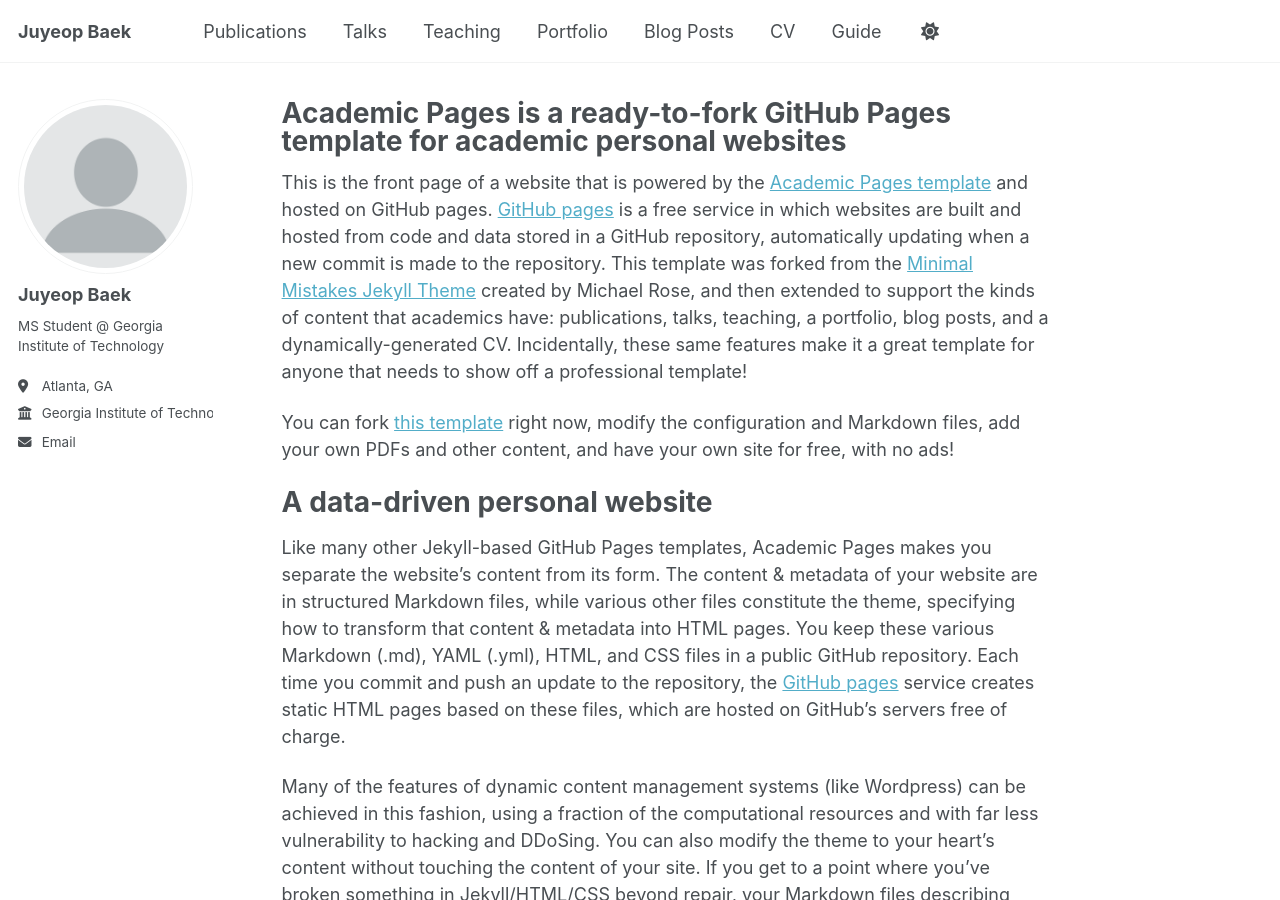
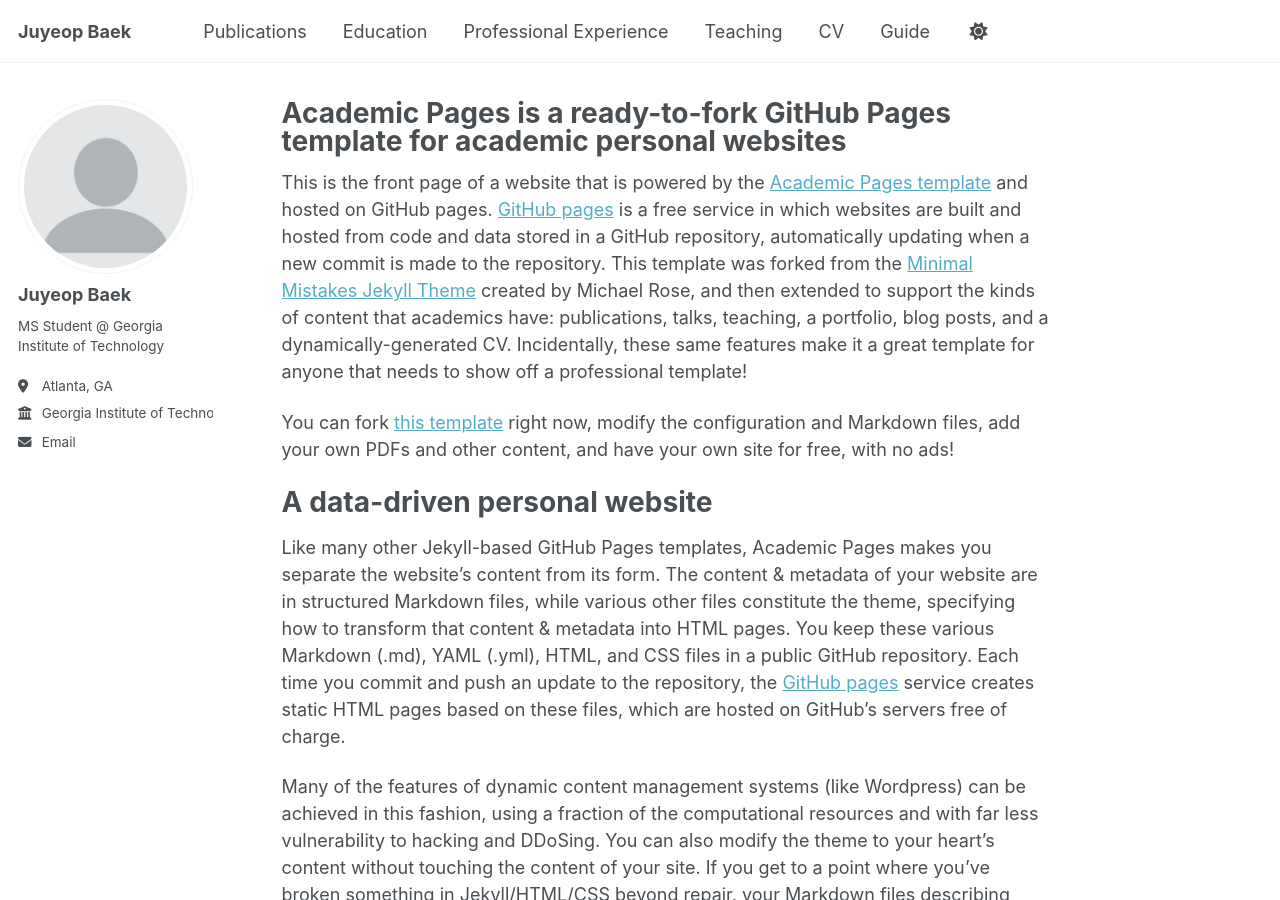
Before and after one commit to solomonbaek/solomonbaek.github.io, a Jekyll site: the page built from _pages/about.md, in a window 1280 px wide and 900 px high. Built offline with Jekyll 4.4.1, drawn with Linux system fonts in a browser that asks for light colours; a script bundle is joined from its source files by our own code; library files that are not in the unit come from our copies.

Commit message:
Update navigation.yml

```diff
--- a/_data/navigation.yml
+++ b/_data/navigation.yml
@@ -11,17 +11,14 @@ main:
   - title: "Publications"
     url: /publications/
 
-  - title: "Talks"
-    url: /talks/
+  - title: "Education"
+    url: /education/
+
+  - title: "Professional Experience"
+    url: /professional/
 
   - title: "Teaching"
     url: /teaching/
-
-  - title: "Portfolio"
-    url: /portfolio/
-
-  - title: "Blog Posts"
-    url: /year-archive/
 
   - title: "CV"
     url: /cv/
```
